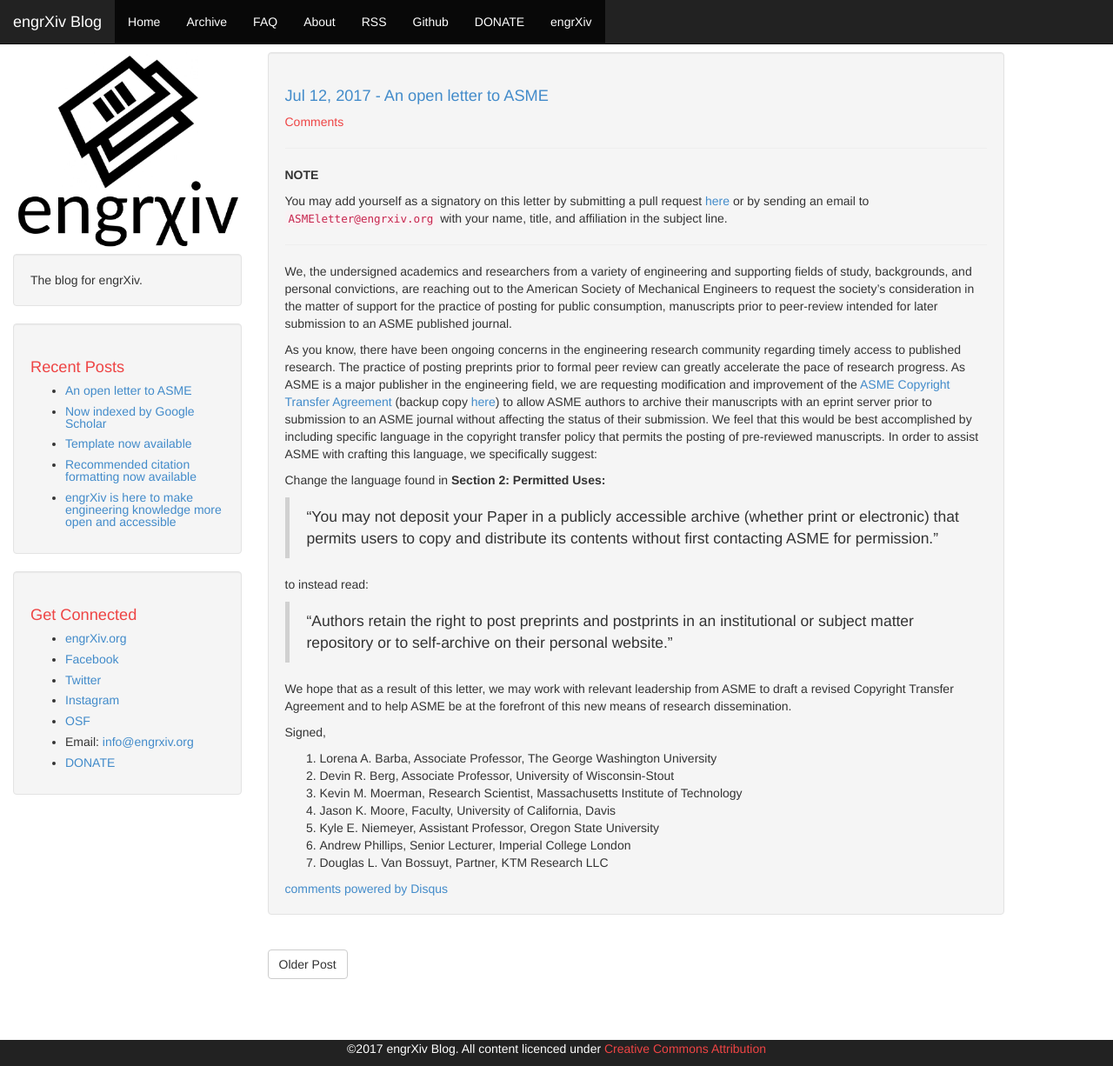
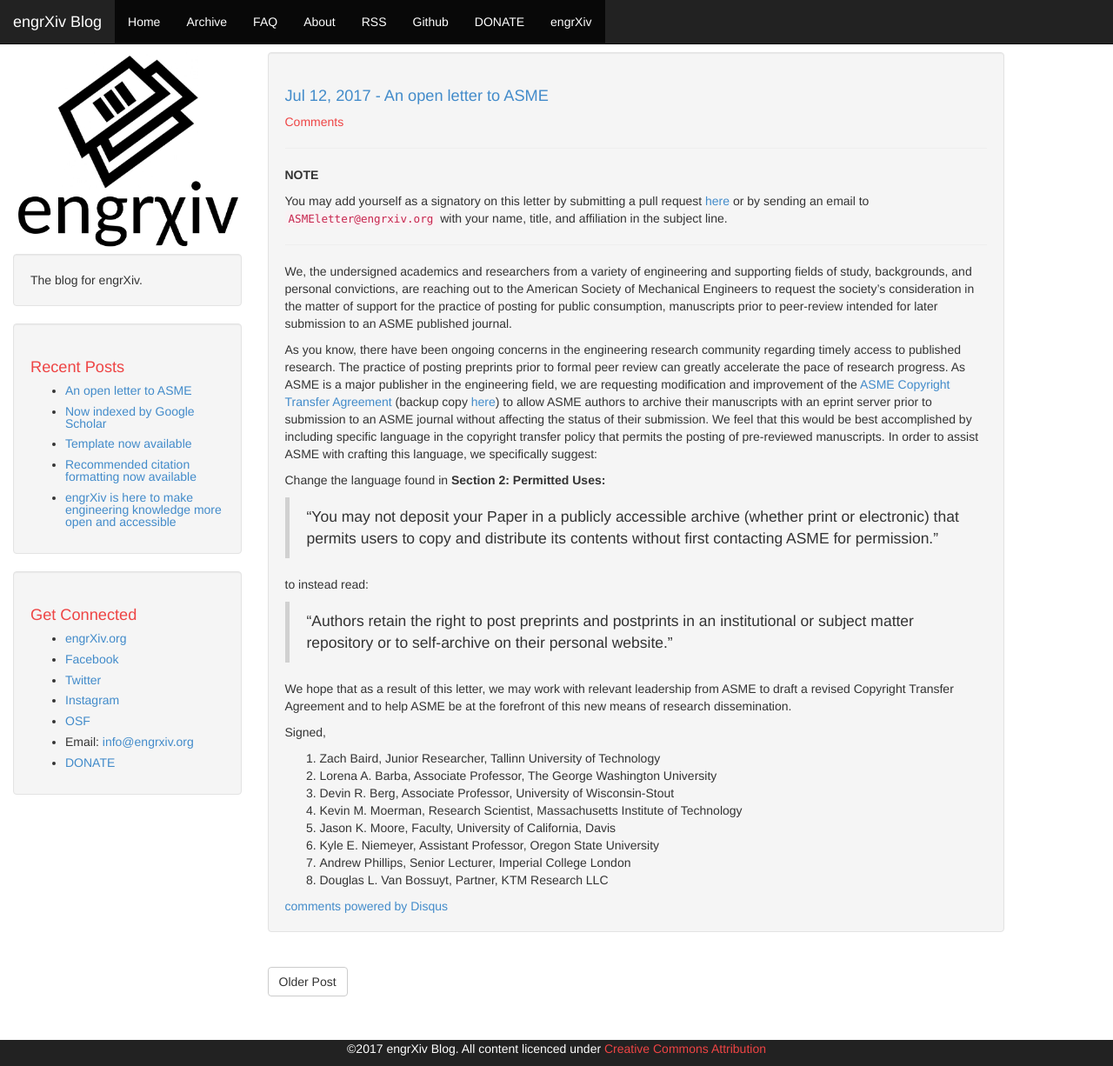
Before and after one commit to OpenEngr/engrXiv, a Jekyll site: the page built from _posts/2017-07-12-open-letter-ASME.md, in a window 1280 px wide and 1226 px high. Shown: the whole window at 87% size. Built offline with Jekyll 4.4.1, drawn with Linux system fonts in a browser that asks for light colours; comment, search, counter and statistics services are not loaded.

Commit message:
add Baird
per email request

```diff
--- a/_posts/2017-07-12-open-letter-ASME.md
+++ b/_posts/2017-07-12-open-letter-ASME.md
@@ -30,6 +30,7 @@ We hope that as a result of this letter, we may work with relevant leadership fr
 
 Signed,
 
+1. Zach Baird, Junior Researcher, Tallinn University of Technology
 1. Lorena A. Barba, Associate Professor, The George Washington University
 1. Devin R. Berg, Associate Professor, University of Wisconsin-Stout
 1. Kevin M. Moerman, Research Scientist, Massachusetts Institute of Technology
```
